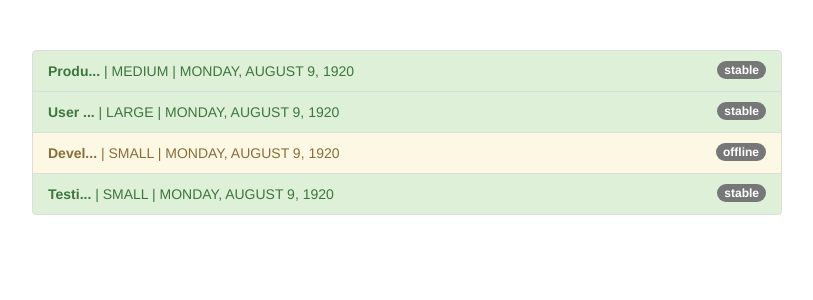
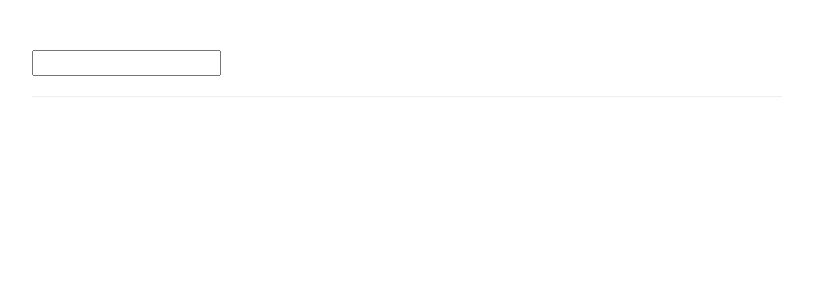
Before and after one commit to Hoanplpyy/udemy_angular_lesson_241-250, an Angular app: page / in a window 1280 px wide. Shown: the top 300 px of the page, without its empty margins (233-1046 px from the left). Built offline with nearby package versions, Linux system fonts and the light colour scheme.

Commit message:
248: 自建filter pipe，來篩選伺服器狀態

```diff
--- a/src/app/app.component.html
+++ b/src/app/app.component.html
@@ -1,8 +1,11 @@
 <div class="container">
   <div class="row">
     <div class="col-xs-12 col-sm-10 col-md-8 col-sm-offset-1 col-md-offset-2">
+      <input type="text" [(ngModel)]="filteredStatus">
+      <hr>
       <ul class="list-group">
-        <li class="list-group-item" *ngFor="let server of servers" [ngClass]="getStatusClasses(server)">
+        <li class="list-group-item" *ngFor="let server of servers |filter : filteredStatus : 'status'"
+          [ngClass]="getStatusClasses(server)">
           <span class="badge">
             {{ server.status }}
           </span>
--- a/src/app/app.component.ts
+++ b/src/app/app.component.ts
@@ -6,6 +6,7 @@ import { Component } from '@angular/core';
   styleUrls: ['./app.component.css']
 })
 export class AppComponent {
+  filteredStatus='';
   servers = [
     {
       instanceType: 'medium',
--- a/src/app/app.module.ts
+++ b/src/app/app.module.ts
@@ -5,11 +5,13 @@ import { FormsModule } from '@angular/forms';
 
 import { AppComponent } from './app.component';
 import { ShortenPipe } from './shorten.pipe';
+import { FilterPipe } from './filter.pipe';
 
 @NgModule({
   declarations: [
     AppComponent,
-    ShortenPipe
+    ShortenPipe,
+    FilterPipe
   ],
   imports: [
     BrowserModule,
--- /dev/null
+++ b/src/app/filter.pipe.ts
@@ -0,0 +1,25 @@
+import { Pipe, PipeTransform } from '@angular/core';
+
+@Pipe({
+  name: 'filter'
+})
+export class FilterPipe implements PipeTransform {
+
+  transform(value: any, filterString: string, propName: string): any {
+
+
+    if (value.length === 0) {
+      return value;
+    }
+    const resultArray = [];
+    for (const item of value) {
+      if (item[propName] === filterString) {
+        resultArray.push(item);
+      }
+    }
+    return resultArray
+
+
+  }
+
+}
```
Also changed, not shown: 1 other file (tests, documents, lock files or other folders).
